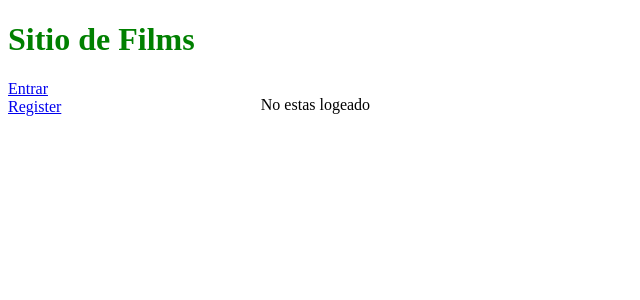
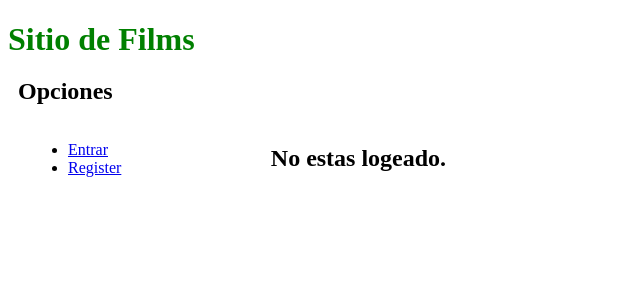
Before and after one commit to jonortega/Lab5-Django, a Django app: page / in a window 1280 px wide. Shown: the top 300 px of the page, without its empty margins (0-640 px from the left). Run offline with Django 3.2, Linux system fonts and the light colour scheme.

Commit message:
Estilo puesto

```diff
--- a/Lab5-Django/usuario/templates/usuario/home.html
+++ b/Lab5-Django/usuario/templates/usuario/home.html
@@ -1,5 +1,5 @@
 {% extends 'usuario/index.html' %}
 
 {% block content %}
-  <p>No estas logeado</p>
+  <h2>No estas logeado.</h2>
 {% endblock %}
--- a/Lab5-Django/usuario/templates/usuario/index.html
+++ b/Lab5-Django/usuario/templates/usuario/index.html
@@ -16,16 +16,31 @@
       }
       h1 {
         color: green;
+        margin-bottom: 20px; /* agregar un margen inferior de 20px */
+      }
+      h2 {
+        margin-top: 20px; /* agregar un margen superior de 20px */
+        margin-left: 10px;
+      }
+      ul {
+        margin-left: 20px;
       }
     </style>
   </head>
   <body>
       <h1>Sitio de Films</h1>
+      <h2>Opciones</h2>
+
     <div class="columnas">
       <div class="columna-izquierda">
-        <a href="{%url 'login' %}">Entrar</a>
-        <br>
-        <a href="{%url 'register' %}">Register</a>
+        <ul>
+          <li>
+            <a href="{%url 'login' %}">Entrar</a>
+          </li>
+          <li>
+            <a href="{%url 'register' %}">Register</a>
+          </li>
+        </ul>
       </div>
       <div class="columna-derecha">
             {% block content %}
```
